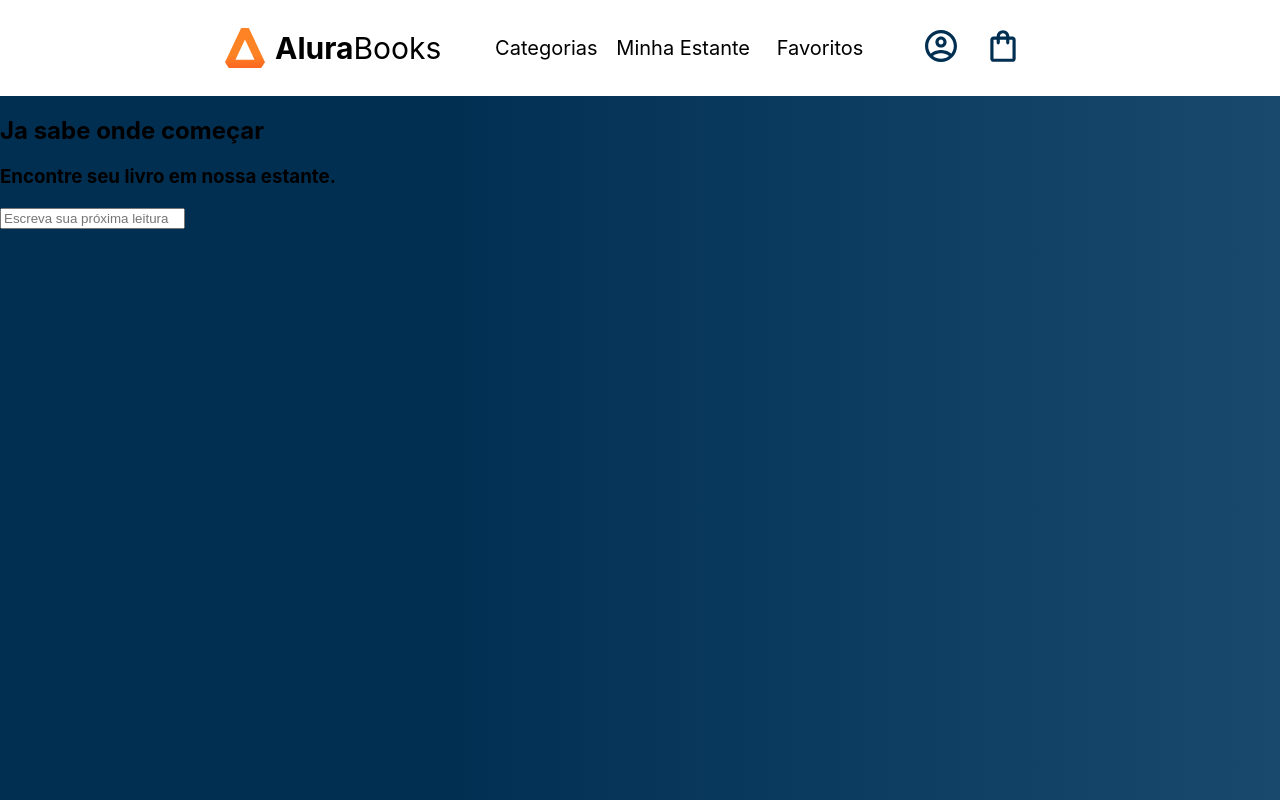
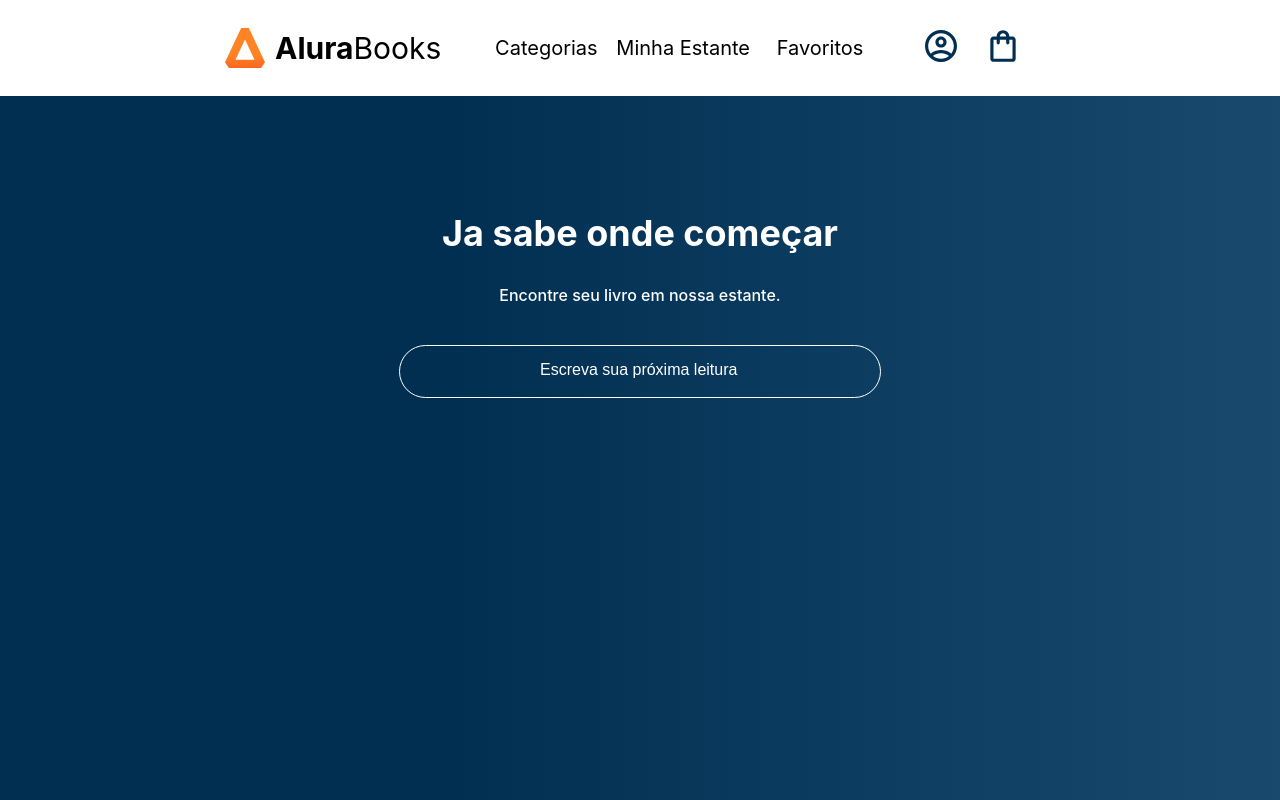
Before and after one commit to robsonpsilva/alura-react, a React (Create React App) app: page / in a window 1280 px wide. Built offline with nearby package versions, Linux system fonts and the light colour scheme.

Commit message:
modified:   src/components/HeaderIcons/index.jsx 	modified:   src/components/HeaderOptions/index.jsx 	new file:   src/components/Input/index.js 	new file:   src/components/Search/SearchData.js 	modified:   src/components/Search/index.js

```diff
--- a/src/components/HeaderIcons/index.jsx
+++ b/src/components/HeaderIcons/index.jsx
@@ -16,9 +16,9 @@ function HeaderIcons(){
     return (
         <Icons>
           {
-            icons.map((icon) => (
-              <Icon>
-                <img src={icon}>
+            icons.map((icon, index) => (
+              <Icon key={index}>
+                <img src={icon} alt='Icon Description'>
                 </img>
               </Icon>
             ))
--- a/src/components/HeaderOptions/index.jsx
+++ b/src/components/HeaderOptions/index.jsx
@@ -21,8 +21,8 @@ const textOptions = ['Categorias', 'Minha Estante', 'Favoritos']
 function HeaderOptions(){
     return(
         <MenuOptions>
-          {textOptions.map((text) => (
-            <MenuOption>{text}</MenuOption>
+          {textOptions.map((text,index) => (
+            <MenuOption key={index}>{text}</MenuOption>
           ))}
         </MenuOptions>
     )
--- /dev/null
+++ b/src/components/Input/index.js
@@ -0,0 +1,19 @@
+import styled from "styled-components";
+
+const Input = styled.input`
+    order: 1px solid #FFF;
+    background: transparent;
+    border: 1px solid #FFF;
+    padding: 20px 140px;
+    border-radius: 50px;
+    width: 200px;
+    color: #FFF;
+    font-size: 10px;
+    margin-bottom: 10px;
+    &::placeholder{
+        color:#FFF;
+        font-size: 16px;
+}
+`;
+
+export default Input;
--- /dev/null
+++ b/src/components/Search/SearchData.js
@@ -0,0 +1,7 @@
+import book from '../../images/livro.png';
+
+export const books = [
+    {id: 1,title: 'O Senhor dos Anéis',src: book},
+    {id: 2,title: 'Liderança em Design',src: book},
+    {id: 3,title: 'JavaScript Assertivo',src: book},
+    {id: 4,title: 'Cangaceiro em JavaScript',src: book},]
--- a/src/components/Search/index.js
+++ b/src/components/Search/index.js
@@ -1,10 +1,43 @@
+import Input from '../Input';
+import styled from 'styled-components';
+import { useState } from 'react';
+import { books } from './SearchData';
+
+const SearchContainer = styled.section`
+    background-color: linear-gradient(90deg, #002F52 35%, #326589 100%);
+    color: #FFF;
+    text-align: center;
+    padding: 85px 0;
+    height: 270px;
+    width: 100%;
+`;
+const Title = styled.h2`
+    color: #FFF;
+    font-size: 36px;
+    text-align: center;
+    width: 100%;
+`;
+
+const Subtitle = styled.h3`
+    font-size: 16px;
+    font-weight: 500;
+    margin-bottom: 40px;
+`;
 function Search() {
+    const [searchedBook, setSearchedBook] = useState([]);
+    console.log(searchedBook);
     return (
-        <section>
-            <h2>Ja sabe onde começar</h2>
-            <h3>Encontre seu livro em nossa estante.</h3>
-            <input type="text" placeholder="Escreva sua próxima leitura"/>
-        </section>
+        <SearchContainer>
+            <Title>Ja sabe onde começar</Title>
+            <Subtitle>Encontre seu livro em nossa estante.</Subtitle>
+            <Input
+                placeholder="Escreva sua próxima leitura"
+                onBlur={evento => {
+                    const searchTerm = evento.target.value;
+                    const filteredBooks = books.filter(book => book.title.toLowerCase().includes(searchTerm.toLowerCase()));
+                    setSearchedBook(filteredBooks);
+                }}/>
+        </SearchContainer>
 
     );
 }
```
